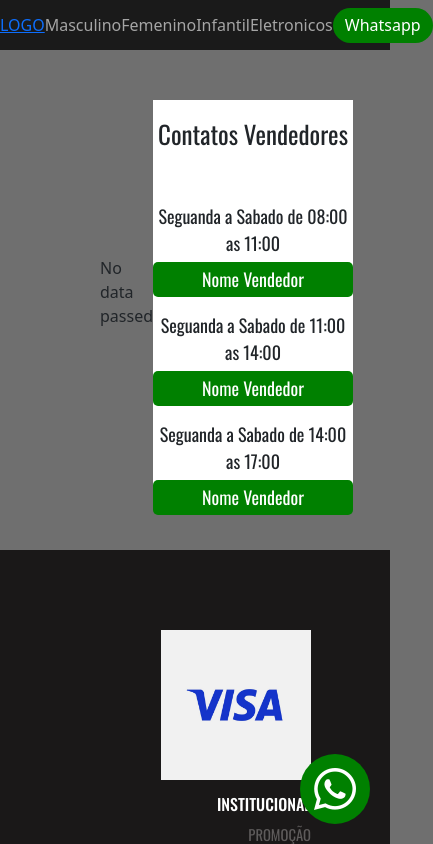
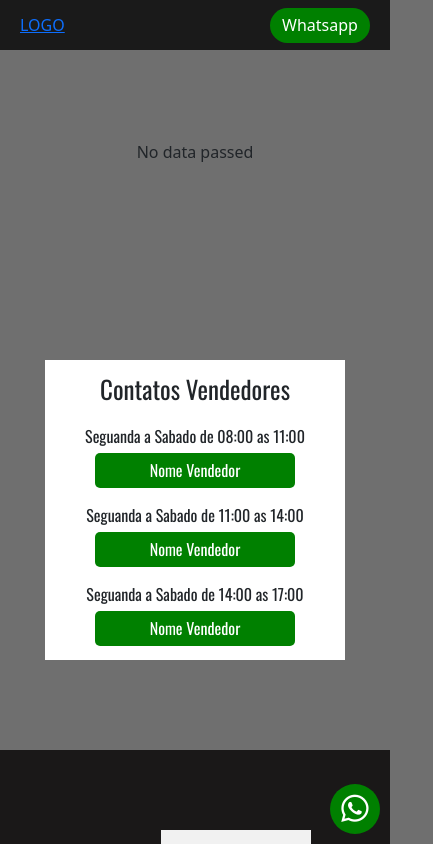
Before and after one commit to SavioVitorAlves/catalogo, a React (Create React App) app: page /sale in a window 390 px wide. Shown: the top 844 px of the page, 433 px wide, since content can reach past the window. Built offline with nearby package versions, Linux system fonts and the light colour scheme.

Commit message:
feat: add resposive

```diff
--- a/src/components/layouts/Cards/Card.module.css
+++ b/src/components/layouts/Cards/Card.module.css
@@ -35,3 +35,30 @@
     color: #ff3c19;
     font-weight: 500;
 }
+/*-------RESPONSIVIDADE----------*/
+@media screen  and (max-width: 450px){
+    .card{
+        height: 200px;
+        width: 150px;
+    }
+    .card .div_img{
+        height: 180px;
+    }
+    .card .price p{
+        margin-top: 0;
+        font-size: 13px;
+    }
+}
+@media screen  and (max-width: 360px){
+    .card{
+        height: 200px;
+        width: 140px;
+    }
+    .card .div_img{
+        height: 180px;
+    }
+    .card .price p{
+        margin-top: 0;
+        font-size: 13px;
+    }
+}
--- a/src/components/layouts/Navbar.module.css
+++ b/src/components/layouts/Navbar.module.css
@@ -20,7 +20,7 @@
     color: rgb(165, 165, 165);
 }
 .navbar div {
-    width: 150px;
+    width: auto;
     display: flex;
     justify-content: space-between;
 }
@@ -39,3 +39,22 @@
 .navbar div button a{
     color: white;
 }
+/*------- RESPONSIVIDADE------*/
+@media screen  and (max-width: 670px){
+    .navbar{
+        padding: 0 20px 0 20px;
+        justify-content: space-between;
+    }
+    .navbar nav{
+        width: 290px;
+        display: flex;
+        justify-content: space-between;
+    }
+}
+@media screen  and (max-width: 500px){
+    .navbar nav{
+
+        display: none;
+
+    }
+}
--- a/src/components/layouts/Sale/Vendas.module.css
+++ b/src/components/layouts/Sale/Vendas.module.css
@@ -73,3 +73,37 @@
     text-decoration: none;
     color: #ffffff;
 }
+/*---------RESPONSIVIDADE-----------*/
+@media screen  and (max-width: 920px){
+    .vendas{
+        justify-content: space-between;
+        padding: 0 30px 0 30px;
+    }
+}
+@media screen  and (max-width: 920px){
+    .card{
+        height: 300px;
+        width: 200px;
+    }
+    .card .div_img{
+        height: 270px;
+    }
+    .vendas .contat{
+        height: 300px;
+        width: 300px;
+        padding-top: 10px;
+    }
+    .vendas .contat .vendedores{
+        margin-top: 15px;
+        font-size:16px;
+    }
+}
+@media screen  and (max-width: 920px){
+    .vendas{
+        height: 700px;
+        flex-direction: column;
+
+        justify-content: space-around;
+
+    }
+}
--- a/src/components/layouts/home/Catalogo.module.css
+++ b/src/components/layouts/home/Catalogo.module.css
@@ -7,3 +7,19 @@
     margin-bottom: 10px;
     transform: translate(-50%);
 }
+/*------RESPOSIVIDADE---------*/
+@media screen  and (max-width: 1100px){
+    .catalogo{
+        width: 90%;
+    }
+}
+@media screen  and (max-width: 700px){
+    .catalogo{
+        width: 95%;
+    }
+}
+@media screen  and (max-width: 700px){
+    .catalogo{
+        margin-top: -5px;
+    }
+}
--- a/src/components/layouts/home/Catalogo/Cartaz.module.css
+++ b/src/components/layouts/home/Catalogo/Cartaz.module.css
@@ -8,3 +8,31 @@
     height: 200px;
     width: 400px;
 }
+/*-----RESPONSIVIDADE----------*/
+@media screen  and (max-width: 1180px){
+    .cartaz div{
+        height: 150px;
+        width: 300px;
+    }
+    .cartaz div img{
+        height: 150px;
+        width: 300px;
+    }
+}
+@media screen  and (max-width: 670px){
+    .cartaz{
+        flex-direction: column;
+        gap: 10px;
+        align-items: center;
+    }
+}
+@media screen  and (max-width: 670px){
+    .cartaz div{
+        height: 150px;
+        width: 280px;
+    }
+    .cartaz div img{
+        height: 150px;
+        width: 280px;
+    }
+}
--- a/src/components/layouts/home/Catalogo/Category.module.css
+++ b/src/components/layouts/home/Catalogo/Category.module.css
@@ -48,3 +48,20 @@
     height: 100px;
     width: 90px;
 }
+/*------------RESPONSIVIDADE---------------*/
+@media screen  and (max-width: 800px){
+    .category {
+        display: grid;
+        grid-template-columns: auto auto auto auto;
+        grid-template-rows: auto auto auto;
+        height: auto;
+    }
+}
+@media screen  and (max-width: 450px){
+    .category {
+
+        grid-template-columns: auto auto;
+        grid-template-rows: auto auto auto auto;
+
+    }
+}
--- a/src/components/layouts/home/Catalogo/store/Grid.module.css
+++ b/src/components/layouts/home/Catalogo/store/Grid.module.css
@@ -6,3 +6,21 @@
     justify-content: space-around;
     row-gap: 20px;
 }
+/*-------RESPONSIVIDADE---------*/
+@media screen  and (max-width: 860px){
+    .grid{
+        grid-template-columns: auto auto auto;
+    }
+}
+@media screen  and (max-width: 620px){
+    .grid{
+        grid-template-columns: auto auto;
+
+        padding: 5px;
+    }
+}
+@media screen  and (max-width: 320px){
+    .grid{
+        justify-content: space-between;
+    }
+}
--- a/src/components/layouts/home/Header.module.css
+++ b/src/components/layouts/home/Header.module.css
@@ -10,7 +10,16 @@
     width: 100%;
 }
 /*------Responsividade--------*/
-@media screen  and (max-width: 660px){
+@media screen  and (max-width: 890px){
+    .header{
+        height: 300px;
+    }
+    .header .config{
+        height: 300px;
+        width: 100%;
+    }
+}
+@media screen  and (max-width: 700px){
     .header{
         height: 200px;
     }
@@ -19,7 +28,7 @@
         width: 100%;
     }
 }
-@media screen  and (max-width: 300px){
+@media screen  and (max-width: 500px){
     .header{
         height: 150px;
     }
@@ -28,3 +37,12 @@
         width: 100%;
     }
 }
+@media screen  and (max-width: 360px){
+    .header{
+        height: 110px;
+    }
+    .header .config{
+        height: 110px;
+        width: 100%;
+    }
+}
--- a/src/index.css
+++ b/src/index.css
@@ -24,3 +24,19 @@ body{
   left: 50%;
   transform: translate(-50%, -50%);
 }
+/*---------RESPONSIVIDADE--------*/
+@media screen  and (max-width: 700px){
+  .icon_whatsapp {
+    height: 50px;
+    width: 50px;
+    bottom: 10px;
+    right: 10px;
+  }
+  .icon_whatsapp a{
+    font-size: 1.3rem;
+    position: absolute;
+    top: 50%;
+    left: 50%;
+    transform: translate(-50%, -50%);
+  }
+}
```
